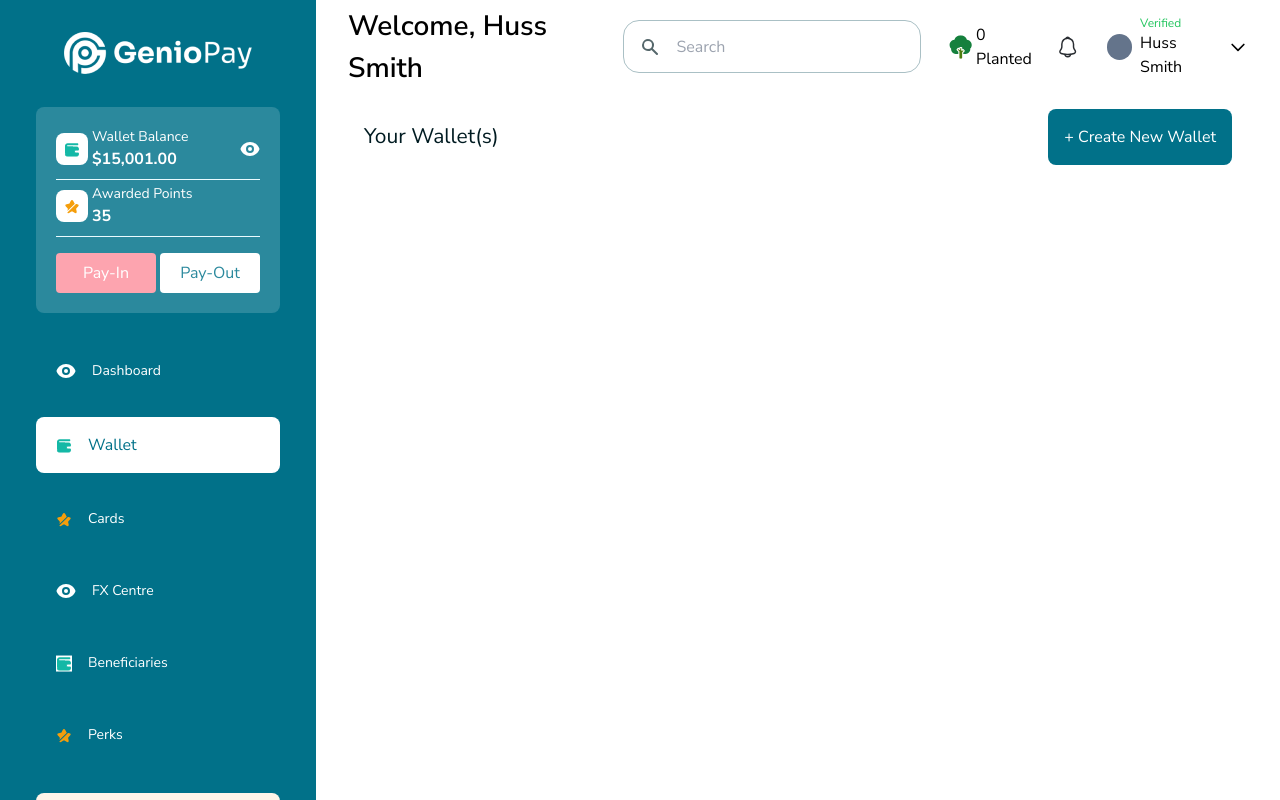
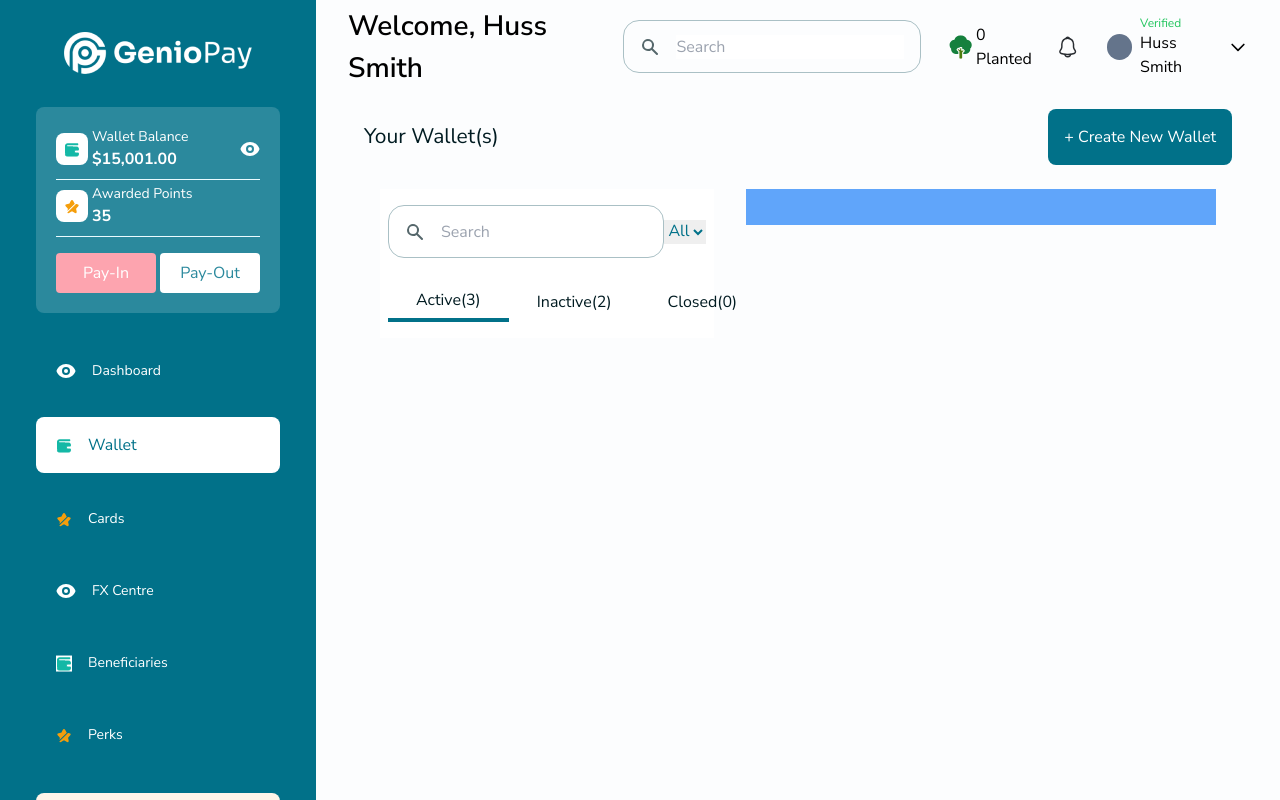
Before and after one commit to mcajongbah/geniopay, a React (Vite) app: page /wallet in a window 1280 px wide. Built offline with nearby package versions, Linux system fonts and the light colour scheme.

Commit message:
tabs header

```diff
--- a/src/components/Layout.tsx
+++ b/src/components/Layout.tsx
@@ -11,7 +11,7 @@ const Layout: React.FC<LayoutProps> = ({}) => {
     <div className="flex flex-1 overflow-hidden h-screen w-full">
       <Sidebar />
 
-      <main className="flex flex-col flex-1">
+      <main className="flex flex-col flex-1 bg-[#FCFDFE]">
         <Header />
         <div className="flex flex-1 flex-col overflow-y-auto">
           <div className="px-8 pb-10">
--- a/src/pages/Wallet.tsx
+++ b/src/pages/Wallet.tsx
@@ -1,9 +1,12 @@
+import { useState } from "react";
+import { Search } from "../components";
 
 type WalletProps = {
 
 }
 
 const Wallet: React.FC<WalletProps> = ({}) => {
+  const [wallet, setWallet] = useState('All');
         return (
           <div className="p-4 w-full flex flex-col">
             <div className="w-full items-center flex justify-between">
@@ -12,6 +15,36 @@ const Wallet: React.FC<WalletProps> = ({}) => {
                 + Create New Wallet
               </button>
             </div>
+
+            <div className="w-full flex space-x-8 px-4 mt-6">
+              <div className="w-2/5 px-2 py-4 bg-white">
+                <div className="flex justify-between items-center">
+                  <Search />
+                  <select
+                    className="outline-none text-primary text-base"
+                    name="wallet"
+                    id="wallet"
+                    value={wallet}
+                    onChange={(e) => setWallet(e.target.value)}
+                  >
+                    <option value="All">All</option>
+                  </select>
+                </div>
+
+                <div className="flex items-center text-[#001B21] mt-6 justify-between">
+                  <button className="text-center py-[6px] px-7 border-b-4 border-primary">
+                    Active(3)
+                  </button>
+                  <button className="text-center py-[6px] px-7">
+                    Inactive(2)
+                  </button>
+                  <button className="text-center py-[6px] px-7">
+                    Closed(0)
+                  </button>
+                </div>
+              </div>
+              <div className="w-3/5 bg-blue-400 h-9 p-4"></div>
+            </div>
           </div>
         );
 }
```
